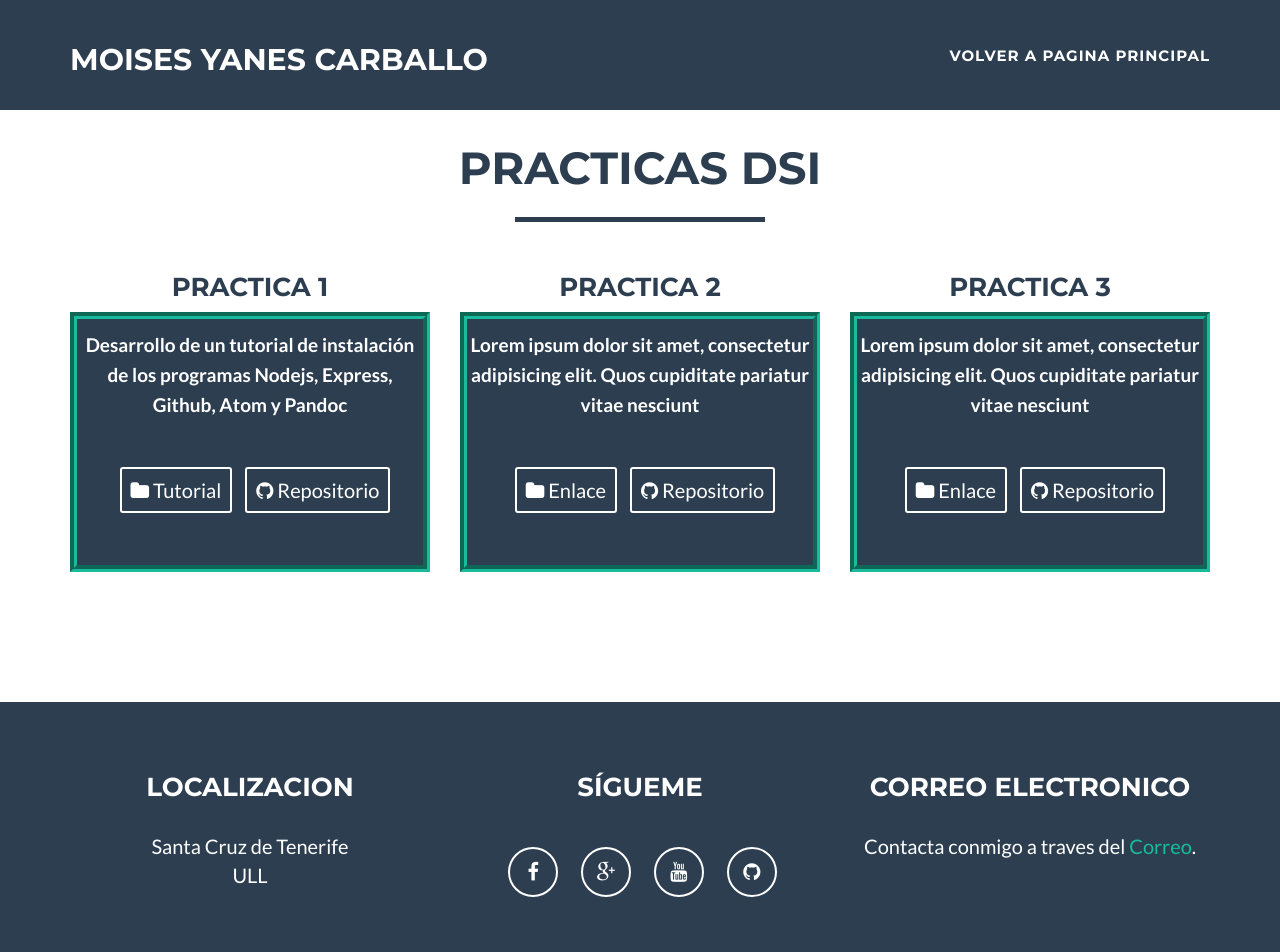
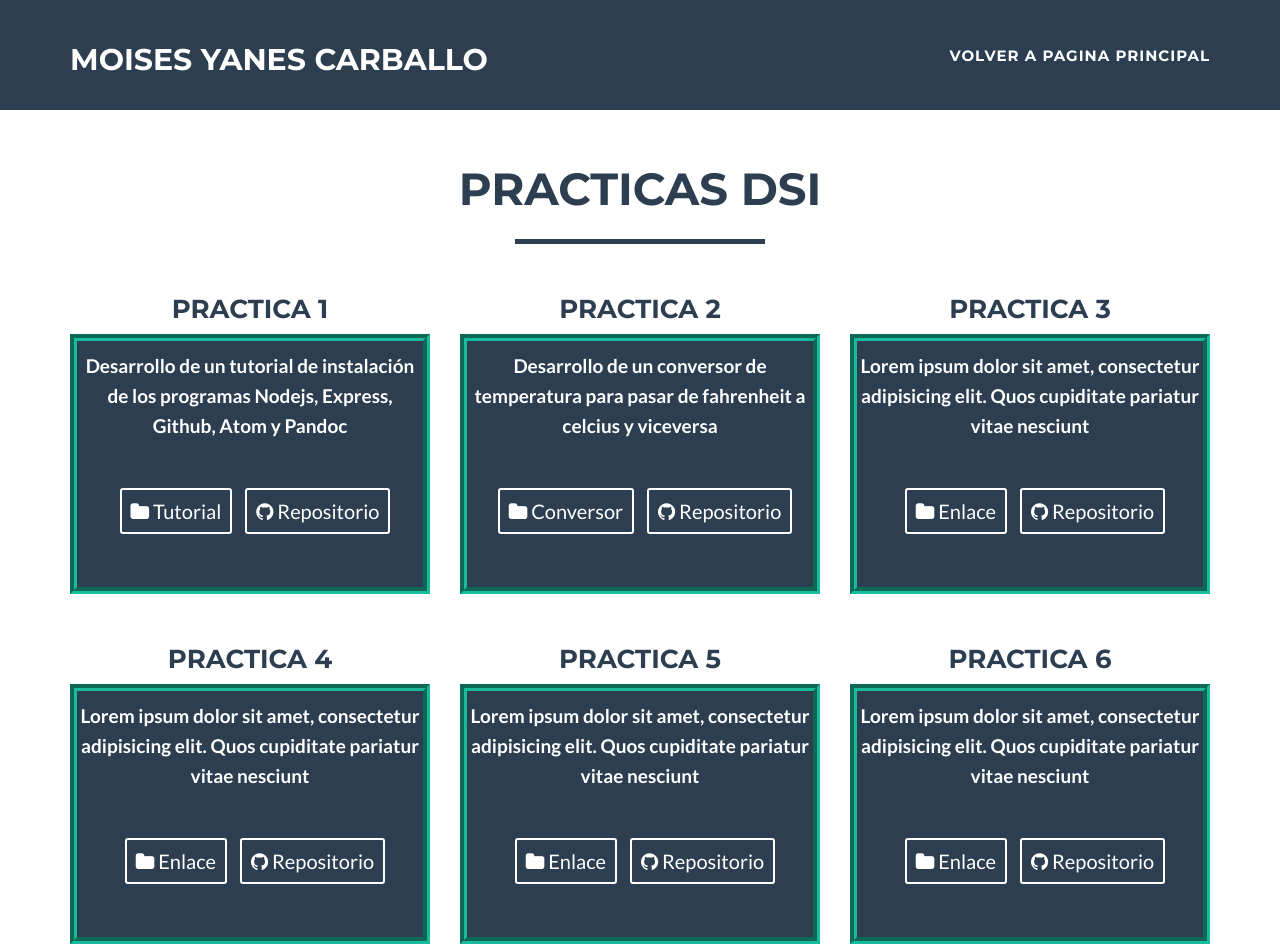
Before and after one commit to alu0100782851/alu0100782851.github.io, a plain HTML site: page Practicas-dsi.html in a window 1280 px wide. Shown: the top 952 px of the page. Drawn offline with nearby package versions, Linux system fonts and the light colour scheme.

Commit message:
Añadiendo practica2

```diff
--- a/Practicas-dsi.html
+++ b/Practicas-dsi.html
@@ -67,7 +67,7 @@
         <div class="container">
             <div class="row">
                 <div class="col-lg-12 text-center">
-                    <br><br>
+                    <br><br><br>
                     <h2> Practicas DSI </h2>
                     <hr class="star-primary">
                 </div>
@@ -77,7 +77,7 @@
                     <h3> Practica 1 </h3>
                     <div id="prct">
                    		<h4> Desarrollo de un tutorial de instalación de los programas Nodejs, Express, Github, Atom y Pandoc </h4><br>
-                   		<a href="http://alu0100782851.github.io/tareas-iniciales-javi_dsi1516/TutorialesMoises/Tutoriales.html" target="_blank" class="btn btn-sm btn-outline">
+                   		<a href="http://ull-esit-gradoii-dsi.github.io/tareas-iniciales-javi_dsi1516/TutorialesMoises/Tutoriales.html" target="_blank" class="btn btn-sm btn-outline">
                         	<i class="fa fa-folder"></i> Tutorial
                     	</a>
                         <a href="https://github.com/alu0100782851/tareas-iniciales-javi_dsi1516/tree/gh-pages/TutorialesMoises" target="_blank" class="btn btn-sm btn-outline">
@@ -88,11 +88,11 @@
                 <div class="col-sm-4 portfolio-item" id="practicas">
                 	<h3> Practica 2 </h3>
                		<div id="prct">
-               			<h4> Lorem ipsum dolor sit amet, consectetur adipisicing elit. Quos cupiditate pariatur vitae nesciunt </h4><br>
-               			<a href="#" target="_blank" class="btn btn-sm btn-outline">
-                            <i class="fa fa-folder"></i> Enlace
+               			<h4> Desarrollo de un conversor de temperatura para pasar de fahrenheit a celcius y viceversa </h4><br>
+               			<a href="http://ull-esit-gradoii-dsi.github.io/introduccion-javi_dsi1516/" target="_blank" class="btn btn-sm btn-outline">
+                            <i class="fa fa-folder"></i> Conversor
                         </a>
-                        <a href="#" target="_blank" class="btn btn-sm btn-outline">
+                        <a href="https://github.com/ULL-ESIT-GRADOII-DSI/introduccion-javi_dsi1516" target="_blank" class="btn btn-sm btn-outline">
                             <i class="fa fa-github"></i> Repositorio
                         </a>
                     </div>
@@ -109,7 +109,42 @@
                         </a>
                     </div>
                 </div>
-     			<!-- DE  AQUI QUITE UNA PARTE -->
+     		    <div class="col-sm-4 portfolio-item" id="practicas">
+                	<h3> Practica 4 </h3>
+               		<div id="prct">
+                    	<h4> Lorem ipsum dolor sit amet, consectetur adipisicing elit. Quos cupiditate pariatur vitae nesciunt </h4><br>
+                    	<a href="#" target="_blank" class="btn btn-sm btn-outline">
+                            <i class="fa fa-folder"></i> Enlace
+                        </a>
+                        <a href="#" target="_blank" class="btn btn-sm btn-outline">
+                            <i class="fa fa-github"></i> Repositorio
+                        </a>
+                    </div>
+                </div>
+                <div class="col-sm-4 portfolio-item" id="practicas">
+                	<h3> Practica 5 </h3>
+               		<div id="prct">
+                    	<h4> Lorem ipsum dolor sit amet, consectetur adipisicing elit. Quos cupiditate pariatur vitae nesciunt </h4><br>
+                    	<a href="#" target="_blank" class="btn btn-sm btn-outline">
+                            <i class="fa fa-folder"></i> Enlace
+                        </a>
+                        <a href="#" target="_blank" class="btn btn-sm btn-outline">
+                            <i class="fa fa-github"></i> Repositorio
+                        </a>
+                    </div>
+                </div>
+                <div class="col-sm-4 portfolio-item" id="practicas">
+                	<h3> Practica 6 </h3>
+               		<div id="prct">
+                    	<h4> Lorem ipsum dolor sit amet, consectetur adipisicing elit. Quos cupiditate pariatur vitae nesciunt </h4><br>
+                    	<a href="#" target="_blank" class="btn btn-sm btn-outline">
+                            <i class="fa fa-folder"></i> Enlace
+                        </a>
+                        <a href="#" target="_blank" class="btn btn-sm btn-outline">
+                            <i class="fa fa-github"></i> Repositorio
+                        </a>
+                    </div>
+                </div>
             </div>
         </div>
     </section>
```
Also changed, not shown: index.html (+1 -1 lines).
